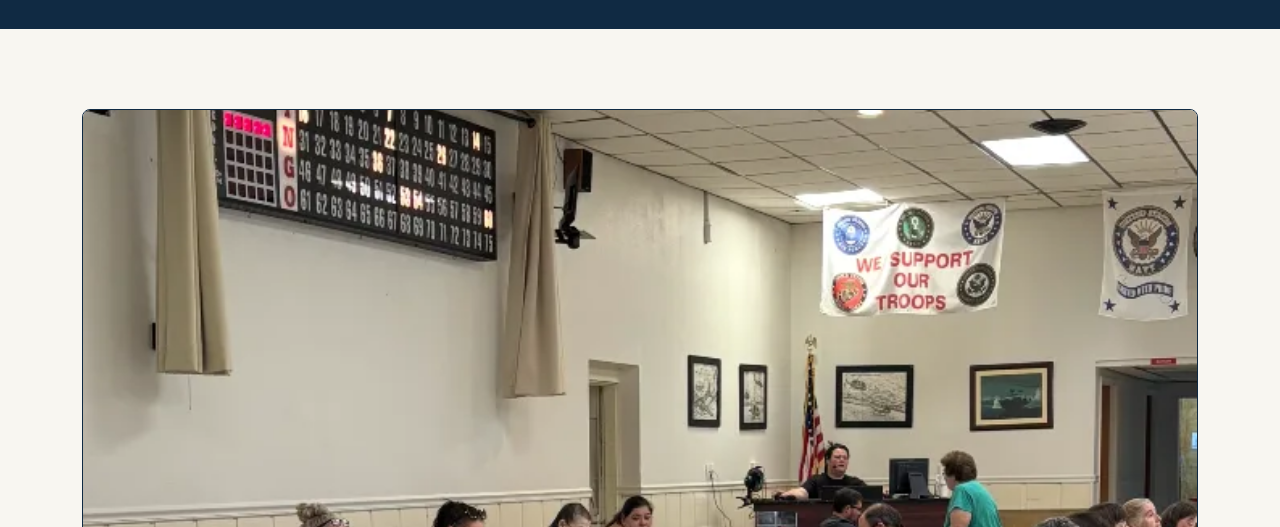
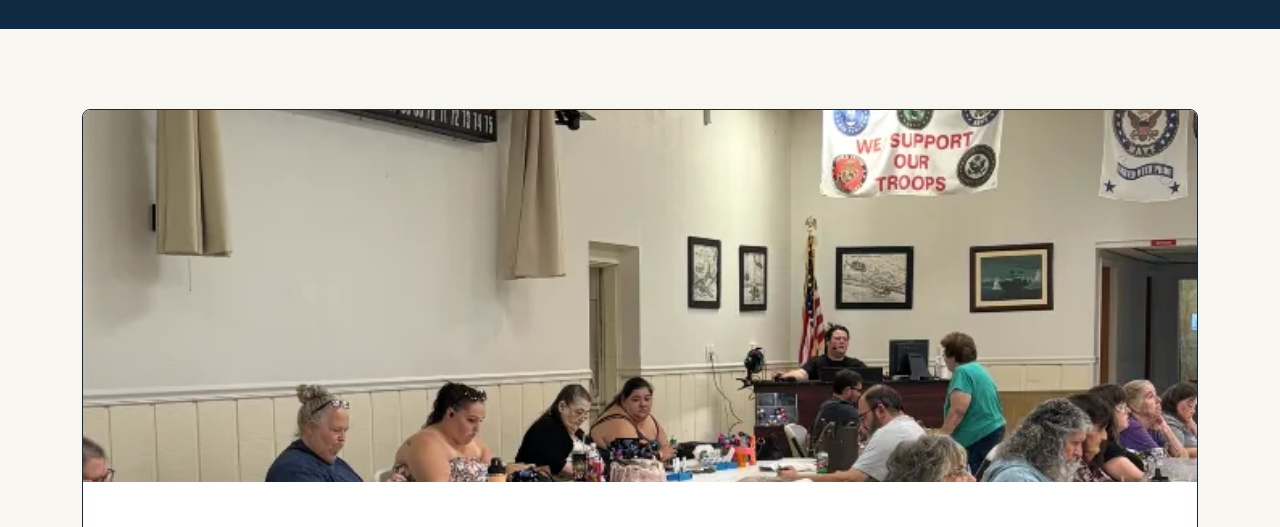
Before and after one commit to bradley1eziuka-png/vfw, a website: page events.html in a window 1280 px wide. Shown: the part 270-797 px from the top of the page. Drawn offline with nearby package versions, Linux system fonts and the light colour scheme.

Commit message:
Crop Thursday Bingo banner more aggressively (3:1)
2:1 still read as too tall / dominant per feedback. Widened to 3:1 and
adjusted the vertical crop position so it still shows the caller's desk,
players, and the We Support Our Troops banner while taking up
noticeably less of the card.

```diff
--- a/css/style.css
+++ b/css/style.css
@@ -650,10 +650,10 @@ section { padding-block: var(--space-6); }
   border-radius: var(--radius-md);
   overflow: hidden; /* clips the banner photo to the card's rounded corners */
 }
-.event-featured__banner { aspect-ratio: 2 / 1; }
+.event-featured__banner { aspect-ratio: 3 / 1; }
 .event-featured__banner .photo {
   border-radius: 0;
-  object-position: center 25%; /* keep the call board / banner / faces in frame on the wide crop */
+  object-position: center 32%; /* keep the call board / banner / faces in frame on the wide crop */
 }
 .event-featured__content {
   padding: var(--space-4);
```
